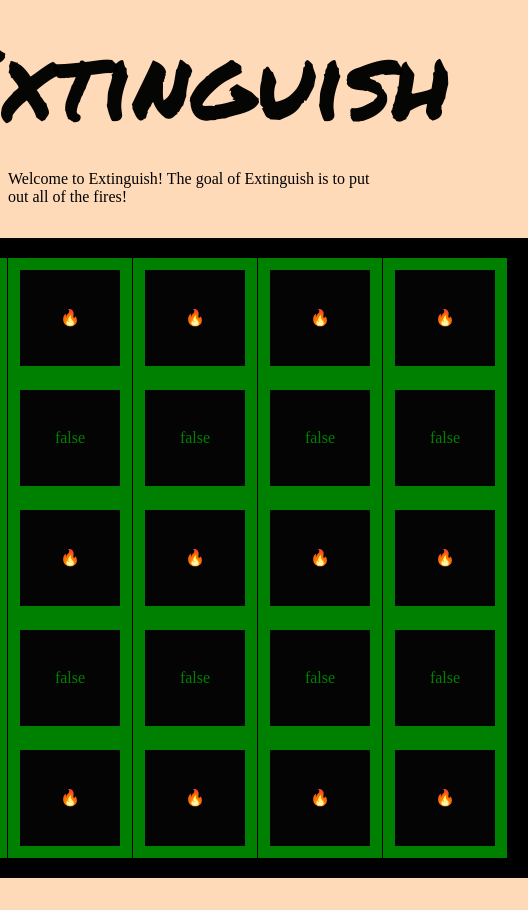
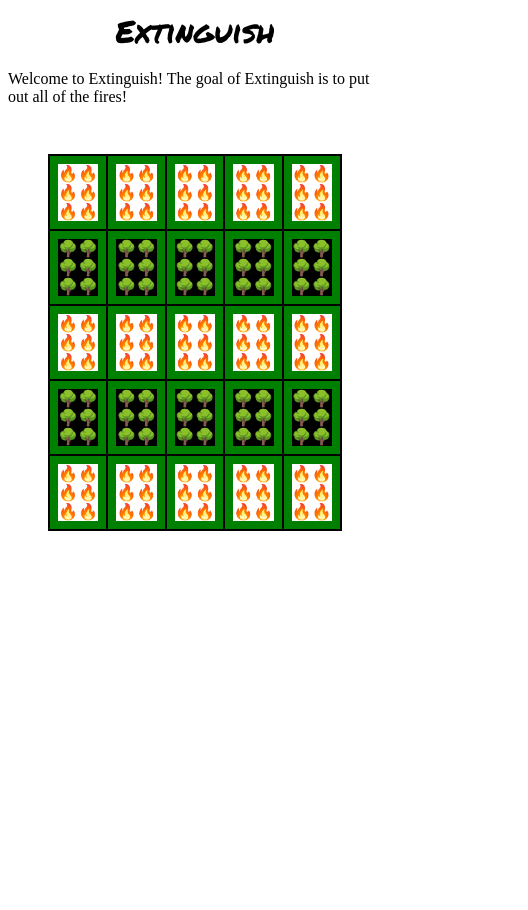
Before and after one commit to whilekofman/extinguish, a website built with webpack: page index.html in a window 390 px wide. Shown: the whole page, 528 px wide, since content can reach past the window. After the commit the page ends 844 px from the top, so only its background shows below. Built offline with Linux system fonts and the light colour scheme.

Commit message:
Make responsive

```diff
--- a/src/scripts/board.js
+++ b/src/scripts/board.js
@@ -98,7 +98,10 @@ class Board {
 
 
 
-Board.marks = ['', '🔥']
+Board.marks = [
+    '🌳🌳🌳🌳🌳🌳',
+    '🔥🔥🔥🔥🔥🔥'
+]
 
 module.exports = Board;
 
--- a/src/scripts/extinguish-view.js
+++ b/src/scripts/extinguish-view.js
@@ -22,7 +22,7 @@ class View {
                 // li.className = `${state}`
                 li.classList.add(`${state}`, 'boardpositions')
                 if (li.classList.contains('false')){
-                    li.innerText = `${state}`
+                    li.innerText = `${Board.marks[0]}`
                 } else {
                     li.innerText = `${Board.marks[1]}`
                 }
--- a/src/styles/page_styles.scss
+++ b/src/styles/page_styles.scss
@@ -1,51 +1,49 @@
 @import url('https://fonts.googleapis.com/css2?family=Permanent+Marker&display=swap');
 
+// @media screen {min-width: none: ;
 
-body {
-    background-color: peachpuff;
+// }
+
+
+.wrapper{
+    max-width: 960px;
+    display: flex;
+    flex: block;
+    flex-wrap: wrap;
+    flex-direction: column;
+    justify-content: center;
+    align-items: center;
+    margin: auto;
 }
 
-.game-name {
+.game-name{
+    font-family: 'Permanenet Marker', 'Permanent Marker';
+    font-size: 8vw;
+    // padding-left: %;
+    // font-size: 6REM;
+}
+
+ul{
+    display: grid;
+    padding: 2px;
+    gap: 2px;
+    grid-template-columns: repeat(5, minmax(50px, 1fr));
+    grid-template-rows: repeat(5, minmax(50px, 1fr));
+    color: white;
+    list-style-type: none;
+    align-items: center;
+    max-width: 625px;
+    background-color: black;
+}
+li {
+    aspect-ratio: 1/1;
+    border: .5em solid green;
     display: flex;
-    color: #000000fa;
-    font-size: 100px;
+    align-items: center;
     justify-content: center;
-    font-family: 'Permanenet Marker', 'Permanent Marker';
 
 }
 
-.gameboard {
-    display: flex;
-    justify-content: center;
-    flex-wrap: wrap;
+.true {
+    background-color: white;
 }
-
-ul {
-    display: block;
-    background-color: black;
-    color: green;
-    padding: 20px;
-    list-style-type: none;
-    max-width: 625px;
-    margin-left: auto;
-    margin-right: auto;
-    display: grid;
-    grid-template-columns: repeat(auto-fit, minmax(125px, 1fr));
-
-}
-
-
-
-li {
-    line-height: 6;
-    position: relative;
-    display: inline-block;
-    vertical-align: middle;
-    width: 100px;
-    margin-left: auto;
-    margin-right: auto;
-    border: 12px solid green;
-    background-color: rgb(4, 4, 4);
-    text-align: center;
-    margin: auto;
-}
--- a/src/styles/page_styles_original.scss
+++ /dev/null
@@ -1,52 +0,0 @@
-@import url('https://fonts.googleapis.com/css2?family=Permanent+Marker&display=swap');
-
-
-body {
-    background-color: peachpuff;
-}
-.game-name{
-    display: flex;
-    color: #000000fa;
-    font-size: 100px;
-    justify-content: center;
-    font-family: 'Permanenet Marker', 'Permanent Marker';
-
-}
-.gameboard {
-    display: flex;
-    justify-content: center;
-    flex-wrap: wrap;
-}
-ul {
-    display: block;
-    background-color: black;
-    color: green;
-    // font-size: 20px;
-    padding: 20px;
-    list-style-type: none;
-    max-width: 625px;
-    margin-left: auto;
-    margin-right: auto;
-    display: grid;
-    grid-template-columns: repeat(auto-fit, minmax(125px, 5fr));
-    // grid-template-rows: repeat(5, auto-fit, minmax(100px, 1fr));
-    // grid-template-columns: repeat(5, auto-fit, minmax(125px, 5fr));
-
-}
-        // 125px 125px 125px 125px 125px);
-        //
-// ul >
-
-li {
-    line-height: 6;
-    position: relative;
-    display: inline-block;
-    vertical-align: middle;
-    width:  100px;
-    margin-left: auto;
-    margin-right: auto;
-    border: 12px solid green;
-    background-color: white;
-    text-align: center;
-    margin: auto;
-}
```
Also changed, not shown: dist/main.css, dist/main.js, 1 other file.
